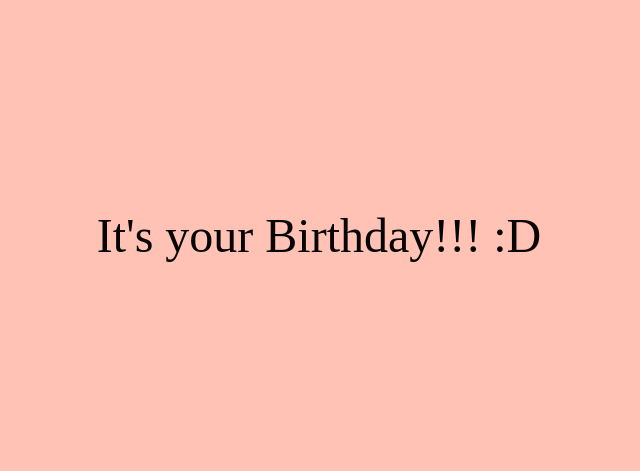
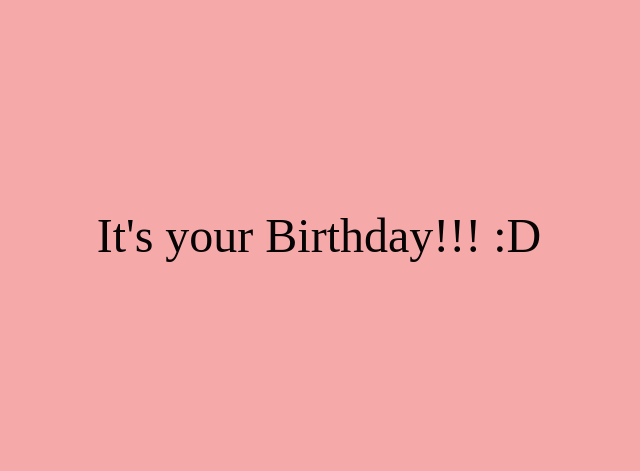
Before and after one commit to ajaynetha243/Supriya, a website: page index.html in a window 1280 px wide. Shown: the whole page, without its empty margins (321-961 px from the left). Drawn offline with nearby package versions, Linux system fonts and the light colour scheme; a web font is replaced by a local one.

Commit message:
Update index.html

```diff
--- a/index.html
+++ b/index.html
@@ -13,7 +13,7 @@
   <link rel="stylesheet" href="style/style.css">
 </head>
 
-<body style="background-color:#FFC2B4;">
+<body style="background-color:#F6A9A9;">
   <div class="container">
     <div class="one">
       <h1 class="one">Hey
```
